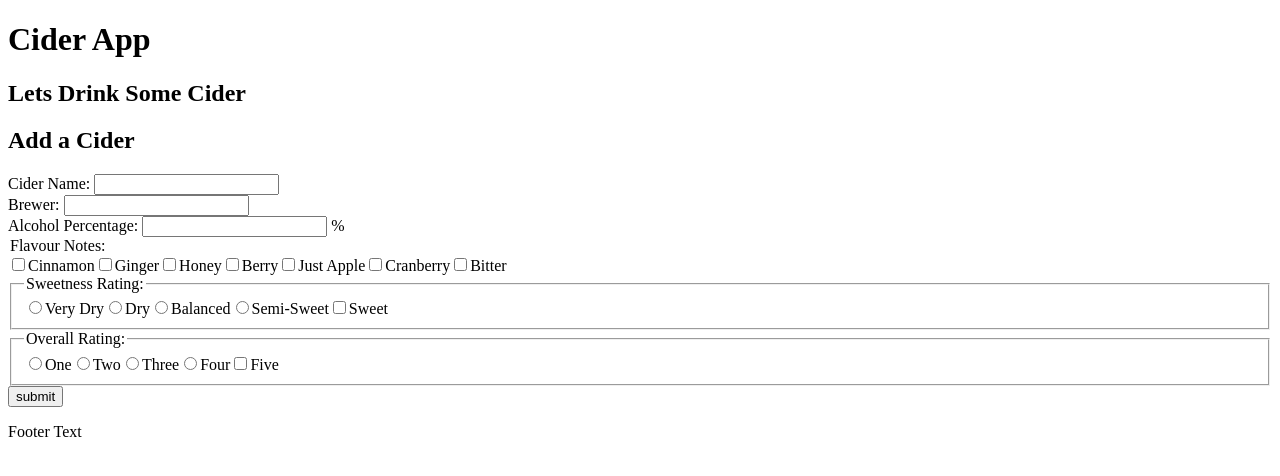
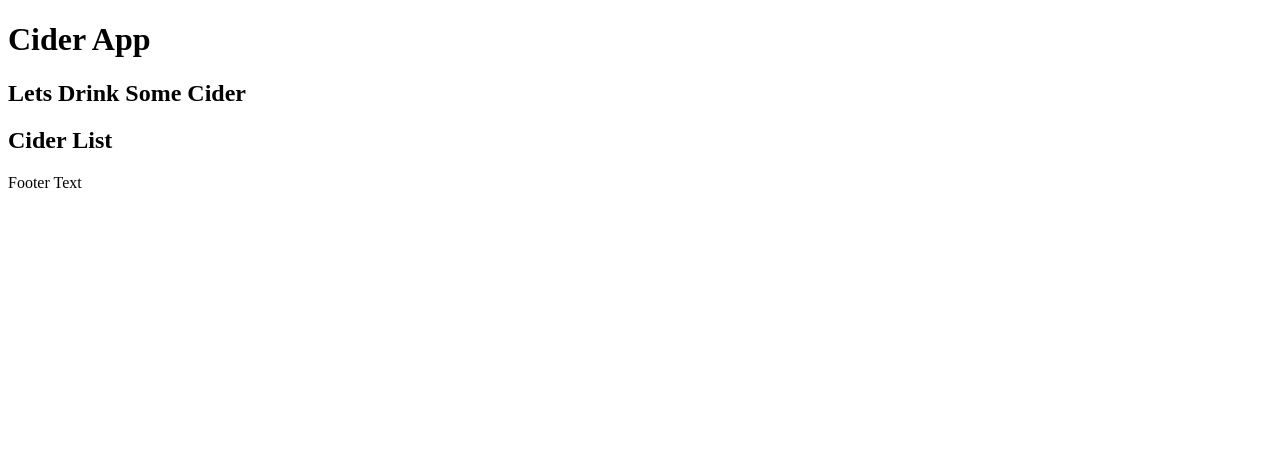
Before and after one commit to amdoyle/CiderApp, a React (Create React App) app: page / in a window 1280 px wide. Shown: the top 476 px of the page. Built offline with nearby package versions, Linux system fonts and the light colour scheme.

Commit message:
Updated with Routing and no match option/message

```diff
--- /dev/null
+++ b/src/components/customRouter.js
@@ -0,0 +1,20 @@
+import React from 'react';
+import {render} from 'react-dom';
+import { BrowserRouter as Router, Route, Switch } from 'react-router-dom';
+import AddCider from './addcider';
+import ListCider from './listCider';
+import NoMatch from './noMatch';
+
+const CustomRouter = () =>  {
+  return (
+    <Router>
+      <Switch>
+        <Route exact path="/" component={ListCider} />
+        <Route path="/add" component={AddCider} />
+        <Route component={NoMatch} />
+      </Switch>
+    </Router>
+  )
+}
+
+export default CustomRouter;
--- a/src/components/header.js
+++ b/src/components/header.js
@@ -1,10 +1,14 @@
 import React from 'react';
+import CustomRouter from './customRouter';
 
 const Header = (props) => {
   return (
     <header>
       <h1>Cider App</h1>
       <h2>Lets Drink Some Cider</h2>
+      <nav id="nav">
+        <CustomRouter />
+      </nav>
     </header>
   )
 };
--- /dev/null
+++ b/src/components/noMatch.js
@@ -0,0 +1,11 @@
+import React from 'react';
+
+const NoMatch = (props) => {
+  return (
+    <div>
+      <p>Sorry, nothing matches that URL.</p>
+    </div>
+  )
+};
+
+export default NoMatch;
--- a/src/index.js
+++ b/src/index.js
@@ -1,11 +1,12 @@
 import React from 'react';
 import {render} from 'react-dom';
+// import { BrowserRouter as Router, Route, Switch } from 'react-router-dom';
 import Structure from './components/structure';
-import AddCider from './components/addcider';
 // import './index.css';
 // import App from './App';
 // import registerServiceWorker from './registerServiceWorker';
 
+
 render(<Structure />, document.getElementById('root'));
-render(<AddCider />, document.getElementById('main'));
+
 // registerServiceWorker();
```
